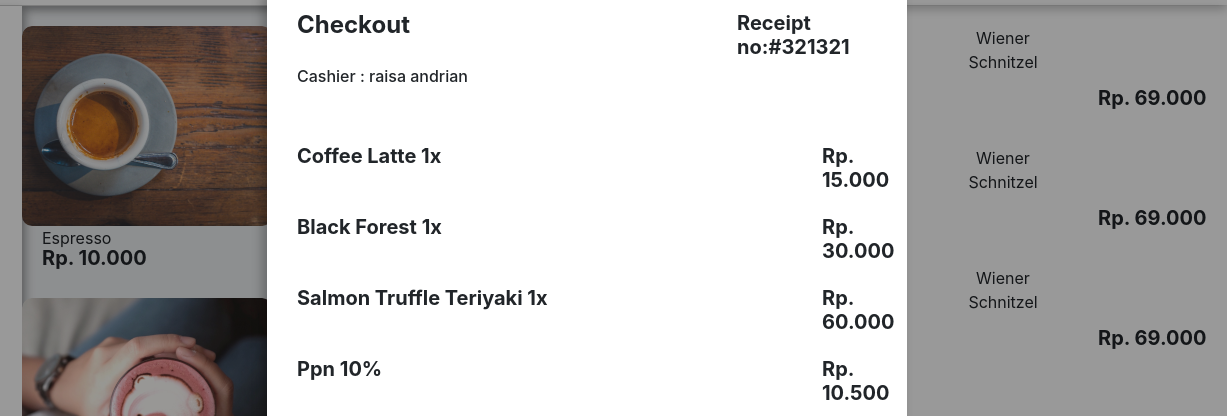
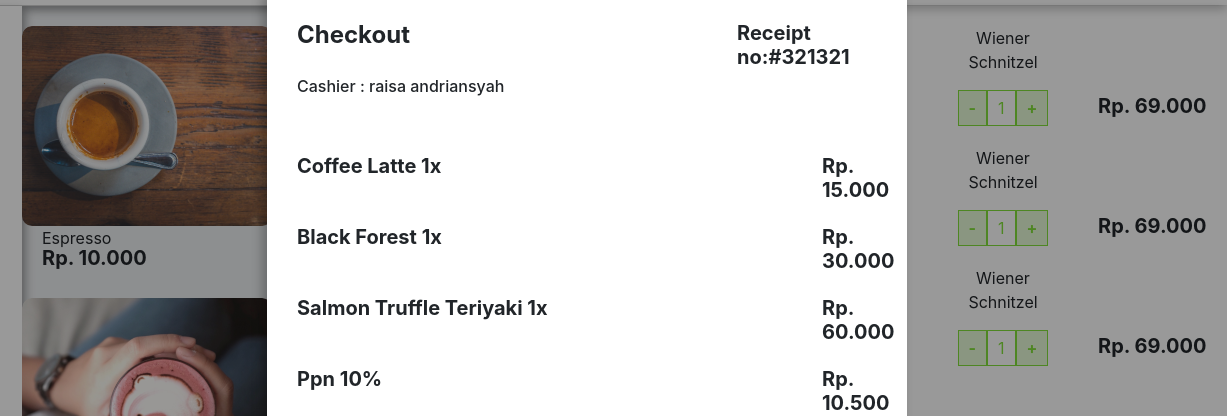
Before and after one commit to justeze/web-slicing-rep, a plain HTML site: page web-slicing/html/checkout.html in a window 1280 px wide. Shown: the part 49-465 px from the top of the page, 53-1280 px from the left. Drawn offline with nearby package versions, Linux system fonts and the light colour scheme.

Commit message:
minus-responsif

```diff
--- a/web-slicing/css/add-data.css
+++ b/web-slicing/css/add-data.css
@@ -105,8 +105,8 @@
 }
 
 .cart-items img {
-  width: 200px;
-  height: 200px;
+  width: 50%;
+  height: 40%;
 }
 
 .no-chart {
--- a/web-slicing/css/checkout.css
+++ b/web-slicing/css/checkout.css
@@ -91,7 +91,7 @@
 /* sidebar-right */
 .cart-items{
   position: fixed;
-  margin-top: 55px;
+  top: 55px;
   margin-left: 65%;
   width: 35%;
   height: 100%;
@@ -106,9 +106,7 @@
   height: 100px;
   width: 100px;
 }
-.price {
-  margin-top: 60px;
-}
+
 .billOut {
   margin-top: 20%;
 }
@@ -146,6 +144,20 @@
 .cancel-btn button{
   background-color: #F24F8A;
 }
+.btn-group button {
+  border: 1px solid #82de3a;
+  color: #82de3a;
+  background-color: rgba(130, 222, 58, 0.2);
+  padding: 5px 10px;
+  font-weight: bold;
+}
+.qty {
+  color: #82de3a;
+  padding-left: 10px;
+  padding-right: 10px;
+  border: 1px solid #82de3a;
+  padding: 5px 10px;
+}
 .modall {
   position: fixed;
   top: 0;
@@ -164,7 +176,7 @@
   box-shadow: -5px 4px 10px rgba(0, 0, 0, 0.25);
 }
 .popup-top {
-  margin-top: 20px;
+  margin-top: 30px;
   margin-left: 30px;
 }
 .popup-top h5 {
--- a/web-slicing/css/home-select.css
+++ b/web-slicing/css/home-select.css
@@ -90,7 +90,7 @@
 }
 /* sidebar-right */
 .cart-items{
-  position: relative;
+  position: fixed;
   top: 55px;
   margin-left: 65%;
   width: 35%;
@@ -113,7 +113,7 @@
 .billOut > div {
   margin: -10px;
 }
-/* .billOut-total {
+.billOut-total {
   right: 12%;
 }
 .billOut-price {
@@ -121,7 +121,7 @@
 }
 .billOut-desc {
   right: 2%;
-} */
+}
 .btn{
 
   margin-left: 7%;
@@ -158,6 +158,6 @@
   border: 1px solid #82de3a;
   padding: 5px 10px;
 }
-.my-col {
+/* .my-col {
   border: 2px solid black;
-}
+} */
--- a/web-slicing/css/home.css
+++ b/web-slicing/css/home.css
@@ -57,7 +57,6 @@
   border-bottom-left-radius: 10px;
   border-bottom-right-radius: 10px;
   margin-top: 20px;
-
 }
 
 .content-menu p{
@@ -105,8 +104,8 @@
 }
 
 .cart-items img {
-  width: 200px;
-  height: 200px;
+  width: 50%;
+  height: 40%;
 }
 
 .no-chart {
--- a/web-slicing/html/checkout.html
+++ b/web-slicing/html/checkout.html
@@ -85,7 +85,6 @@
         </div>
       </div>
     </div>
-  </div>
     <!-- sidebar-right -->
     <div class="cart-items">
       <div class="col">
@@ -93,32 +92,59 @@
           <div class="col">
             <img src="../assets/wiener.png" alt="" />
           </div>
+          <div class="col-md-4">
+            <p>Wiener Schnitzel</p>
+            <div class="row ">
               <div class="col">
-          <p>Wiener Schnitzel</p>
+                <div class="btn-group">
+                  <button class="button">-</button>
+                  <span class="qty">1</span>
+                  <button class="button">+</button>
                 </div>
-        <div class="col">
+              </div>
+            </div>
+          </div>
+          <div class="col align-self-end">
             <h5 class="font-weight-bold price">Rp. 69.000</h5>
           </div>
         </div>
         <div class="row selected-items">
-        <div class="col">
+          <div class="col-md-4">
             <img src="../assets/wiener.png" alt="" />
           </div>
+          <div class="col-md-4">
+            <p>Wiener Schnitzel</p>
+            <div class="row">
               <div class="col">
-          <p>Wiener Schnitzel</p>
+                <div class="btn-group">
+                  <button class="button">-</button>
+                  <span class="qty">1</span>
+                  <button class="button">+</button>
                 </div>
-        <div class="col">
+              </div>
+            </div>
+          </div>
+          <div class="col align-self-end">
             <h5 class="font-weight-bold price">Rp. 69.000</h5>
           </div>
         </div>
         <div class="row selected-items">
-        <div class="col">
+          <div class="col-md-4">
             <img src="../assets/wiener.png" alt="" />
           </div>
+          <div class="col-md-4">
+            <p>Wiener Schnitzel</p>
+            <div class="row">
               <div class="col">
-          <p>Wiener Schnitzel</p>
+                <div class="btn-group">
+                  <button class="button">-</button>
+                  <span class="qty">1</span>
+                  <button class="button">+</button>
                 </div>
-        <div class="col">
+              </div>
+            </div>
+          </div>
+          <div class="col align-self-end">
             <h5 class="font-weight-bold price">Rp. 69.000</h5>
           </div>
         </div>
@@ -163,7 +189,7 @@
         </div>
         <div class="row">
           <div class="col">
-            <h6>Cashier : raisa andrian</h6>
+            <h6>Cashier : raisa andriansyah</h6>
           </div>
         </div>
       </div>
```
Also changed, not shown: web-slicing/html/add-data.html (+5 -5 lines). Lines whose indentation alone changed are shown as unchanged.
